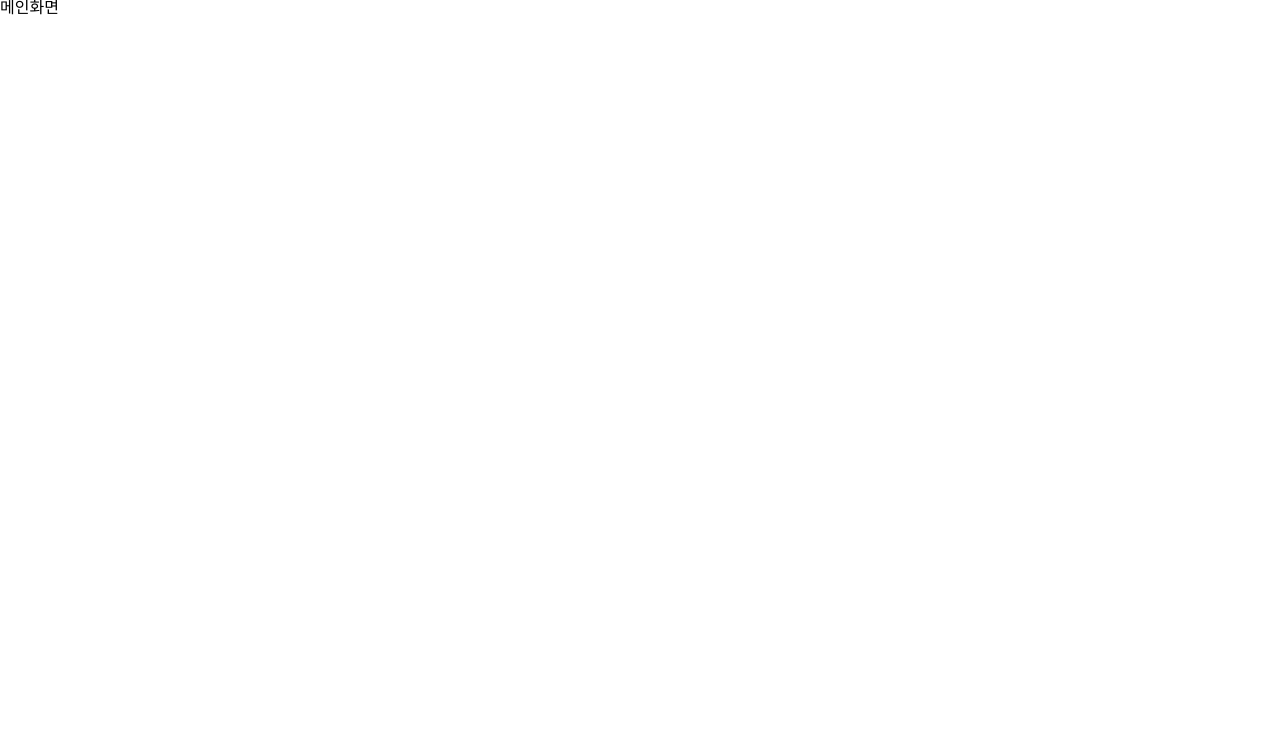
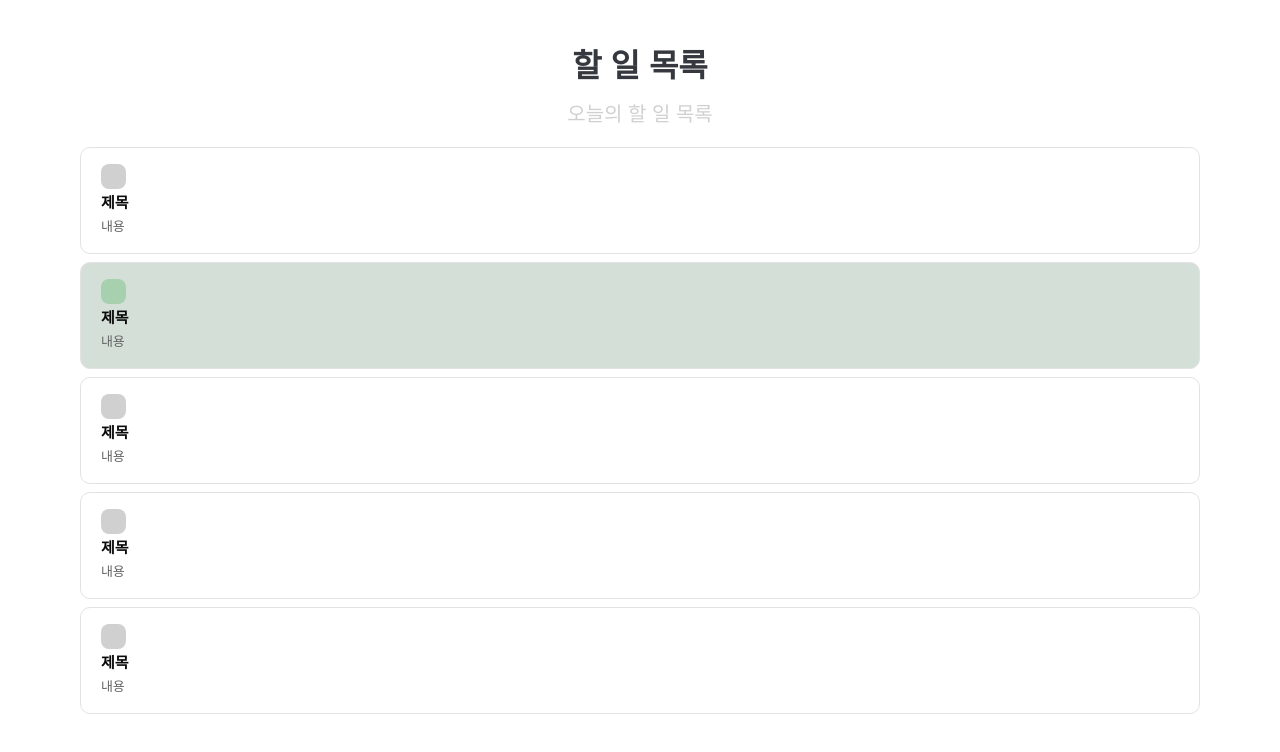
Before and after one commit to suhado/react-study, a Next.js app: page / in a window 1280 px wide. Shown: the top 752 px of the page. Built offline with nearby package versions, Linux system fonts and the light colour scheme.

Commit message:
feat: UI 초기 구현

```diff
--- a/app/page.tsx
+++ b/app/page.tsx
@@ -1,10 +1,176 @@
-import { Metadata } from 'next';
+'use client';
+import styled from 'styled-components';
 
-export const metadata: Metadata = {
-  title: 'React Study',
-  description: 'This is Project for React Study'
-};
+interface CardProps {
+  $isDone: boolean;
+}
+
+interface TodoListItem {
+  id: string;
+  isDone: boolean;
+  title: string;
+  content: string;
+  image: string;
+}
+
+const TodoListItems: TodoListItem[] = [
+  {
+    id: 'idOne',
+    isDone: false,
+    title: '제목',
+    content: '내용',
+    image: '이미지'
+  },
+  {
+    id: 'idTwo',
+    isDone: true,
+    title: '제목',
+    content: '내용',
+    image: '이미지'
+  },
+  {
+    id: 'idThree',
+    isDone: false,
+    title: '제목',
+    content: '내용',
+    image: '이미지'
+  },
+  {
+    id: 'idFour',
+    isDone: false,
+    title: '제목',
+    content: '내용',
+    image: '이미지'
+  },
+  {
+    id: 'idFive',
+    isDone: false,
+    title: '제목',
+    content: '내용',
+    image: '이미지'
+  }
+];
 
 export default function Home() {
-  return <main>메인화면</main>;
+  return (
+    <MainContainer>
+      <Wrapper>
+        <TopWrapper>
+          <Title>할 일 목록</Title>
+          <Description>오늘의 할 일 목록</Description>
+        </TopWrapper>
+        <TodoWrapper>
+          <TodoList>
+            {TodoListItems.map((item) => (
+              <TodoCard key={item.id} $isDone={item.isDone}>
+                <CardStatus $isDone={item.isDone} />
+                <CardTitle>{item.title}</CardTitle>
+                <CardContent>{item.content}</CardContent>
+              </TodoCard>
+            ))}
+          </TodoList>
+        </TodoWrapper>
+      </Wrapper>
+    </MainContainer>
+  );
 }
+
+const MainContainer = styled.div`
+  display: flex;
+  flex-direction: column;
+  align-items: center;
+  justify-content: center;
+
+  padding: 40px 80px;
+
+  @media screen and (max-width: 800px) {
+    padding: 20px 16px;
+  }
+`;
+
+const Wrapper = styled.div`
+  max-width: 1200px;
+  width: 100%;
+`;
+
+const TopWrapper = styled.div`
+  display: flex;
+  flex-direction: column;
+  gap: 12px;
+
+  align-items: center;
+`;
+
+const Title = styled.div`
+  color: #35383e;
+
+  font-size: 32px;
+  font-style: normal;
+  font-weight: 700;
+  line-height: normal;
+`;
+
+const Description = styled.div`
+  color: #d0d0d0;
+
+  font-size: 20px;
+  font-style: normal;
+  font-weight: 400;
+  line-height: normal;
+`;
+
+const TodoWrapper = styled.div`
+  margin: 20px 0;
+
+  max-height: calc(100vh - 160px);
+  overflow-y: auto;
+`;
+
+const TodoList = styled.div`
+  display: flex;
+  flex-direction: column;
+  gap: 8px;
+`;
+
+const TodoCard = styled.div<CardProps>`
+  border-radius: 10px;
+  border: 1px solid #e2e2e2;
+
+  padding: 16px 20px;
+
+  display: flex;
+  flex-direction: column;
+  gap: 4px;
+
+  background-color: ${(props) => (props.$isDone ? '#d4e0d7' : '#ffffff')};
+`;
+
+const CardStatus = styled.div<CardProps>`
+  width: 25px;
+  height: 25px;
+  border-radius: 8px;
+
+  background-color: ${(props) => (props.$isDone ? '#a7d0af' : '#d0d0d0')};
+
+  cursor: pointer;
+`;
+
+const CardTitle = styled.div`
+  color: #0a0a0a;
+
+  font-size: 15px;
+  font-style: normal;
+  font-weight: 700;
+  line-height: 20px; /* 133.333% */
+  letter-spacing: -0.15px;
+`;
+
+const CardContent = styled.div`
+  color: #636363;
+
+  font-size: 13px;
+  font-style: normal;
+  font-weight: 400;
+  line-height: 20px; /* 133.333% */
+  letter-spacing: -0.15px;
+`;
```
